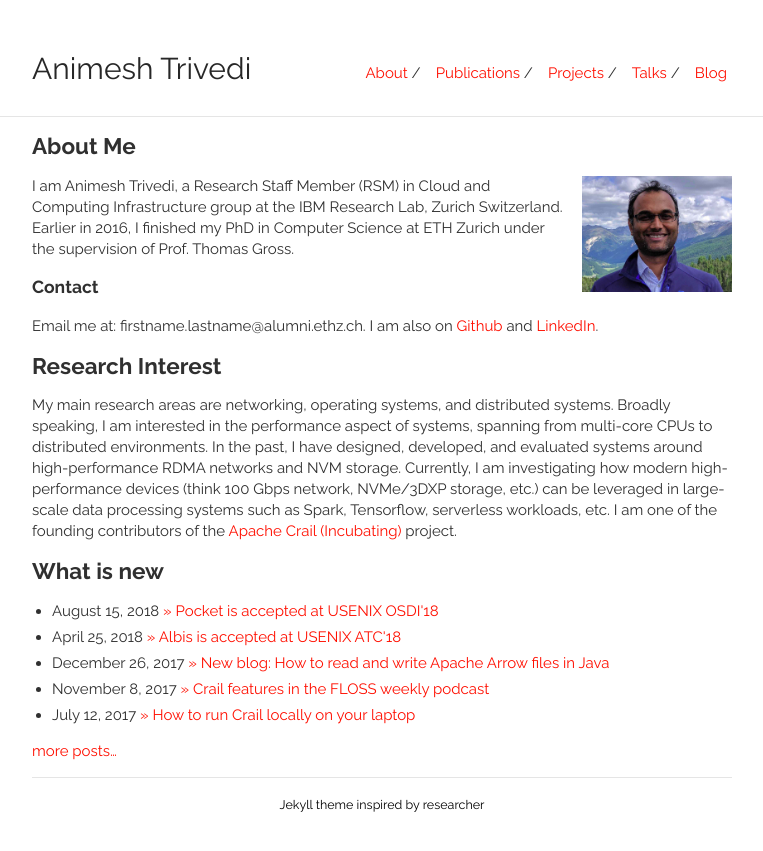
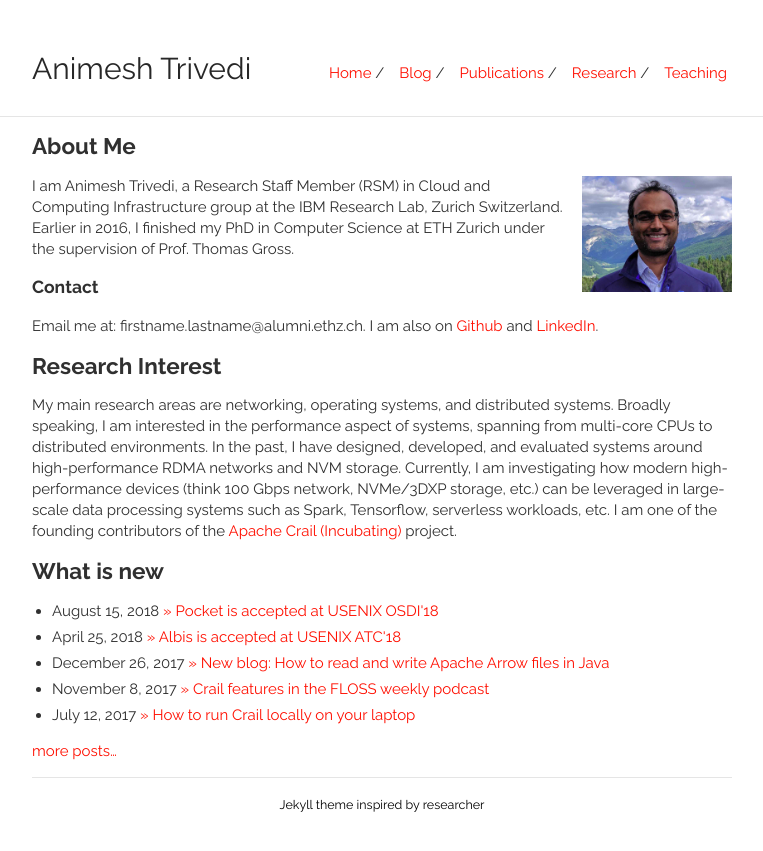
Before and after one commit to animeshtrivedi/testweb, a Jekyll site: the page built from index.md, in a window 1280 px wide. Shown: the top 851 px of the page, without its empty margins (258-1021 px from the left). Built offline with Jekyll 4.4.1, drawn with Linux system fonts in a browser that asks for light colours; our own code applies the rules of GitHub Pages for plain Markdown files.

Commit message:
new layout

```diff
--- a/_data/nav.yml
+++ b/_data/nav.yml
@@ -1,14 +1,14 @@
-- name: "Blog"
-  link: "/blog"
+- name: "Teaching"
+  link: "/teaching"
 
-- name: "Talks"
-  link: "/talks"
-
-- name: "Projects"
-  link: "/projects"
+- name: "Research"
+  link: "/research"
 
 - name: "Publications"
   link: "/publications"
 
-- name: "About"
+- name: "Blog"
+  link: "/blog"
+
+- name: "Home"
   link: "/"
--- /dev/null
+++ b/teaching.md
@@ -0,0 +1,4 @@
+---
+layout: default
+---
+research test
```
